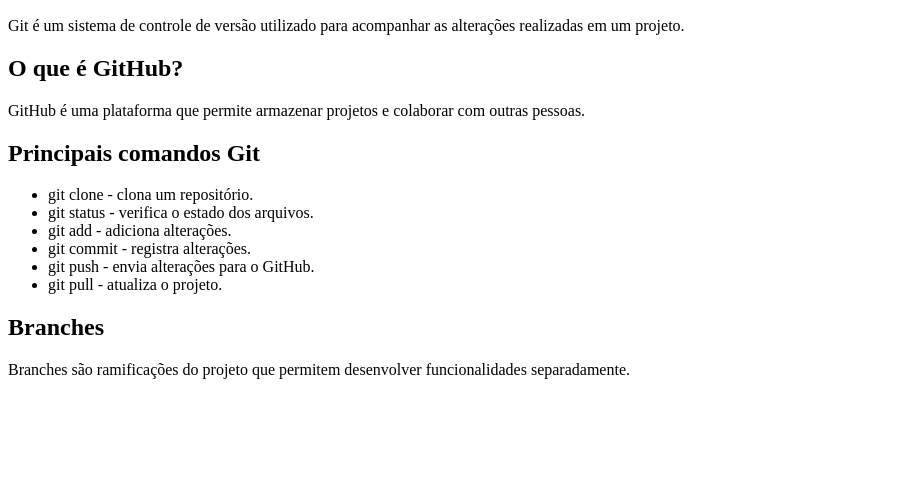
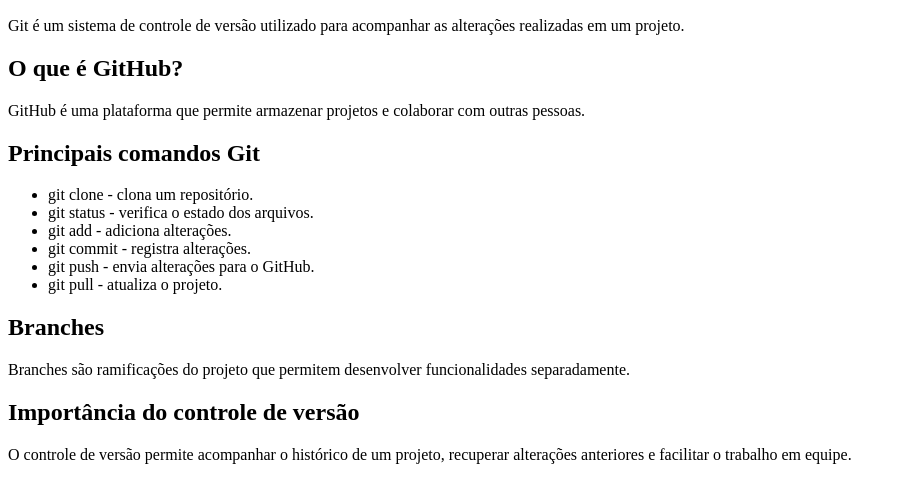
Before and after one commit to aleeezmello/operacao-release-grupo-imbu, a plain HTML site: page index.html in a window 1280 px wide. Shown: the part 110-612 px from the top of the page, without its empty margins (0-902 px from the left). Drawn offline with Linux system fonts and the light colour scheme.

Commit message:
feat: adiciona explicação sobre controle de versão

```diff
--- a/index.html
+++ b/index.html
@@ -41,6 +41,11 @@
         Branches são ramificações do projeto que permitem desenvolver
         funcionalidades separadamente.
     </p>
+    <h2>Importância do controle de versão</h2>
 
+    <p>
+        O controle de versão permite acompanhar o histórico de um projeto,
+        recuperar alterações anteriores e facilitar o trabalho em equipe.
+    </p>
 </body>
 </html>
```
